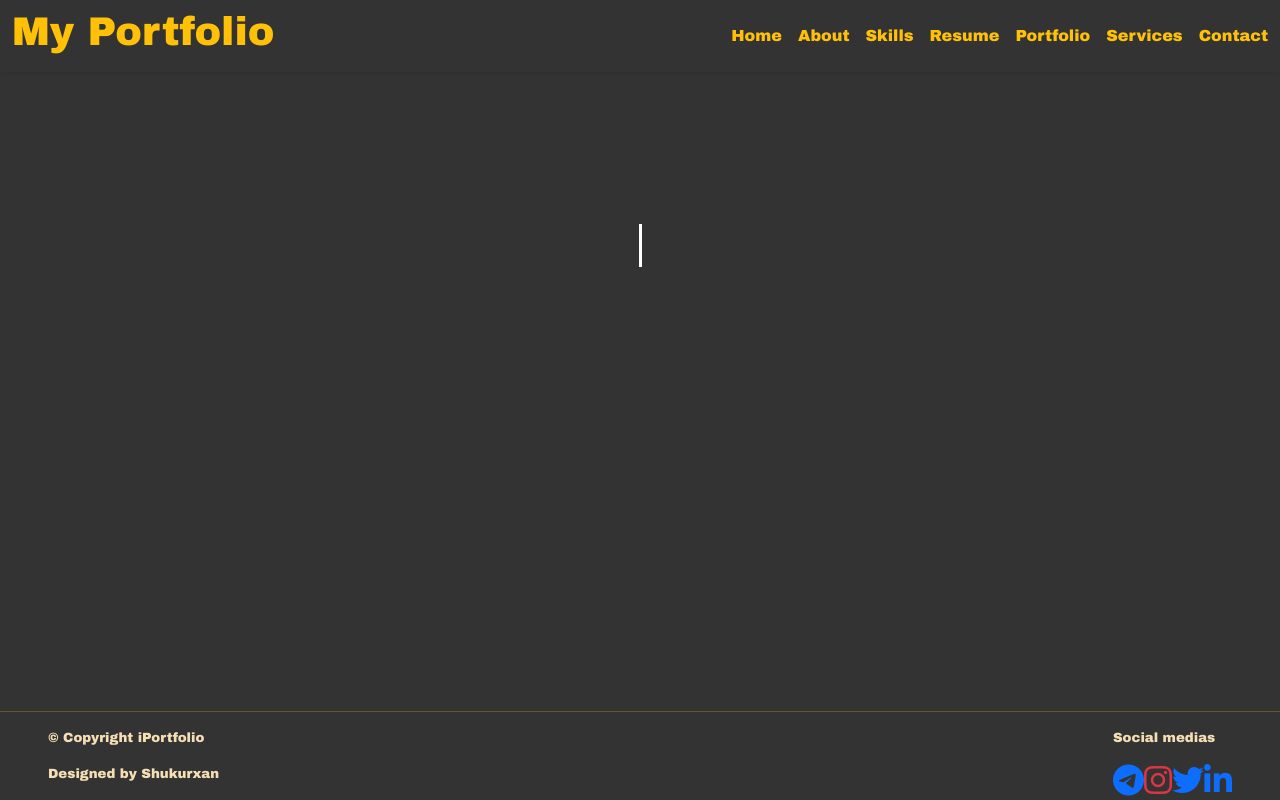
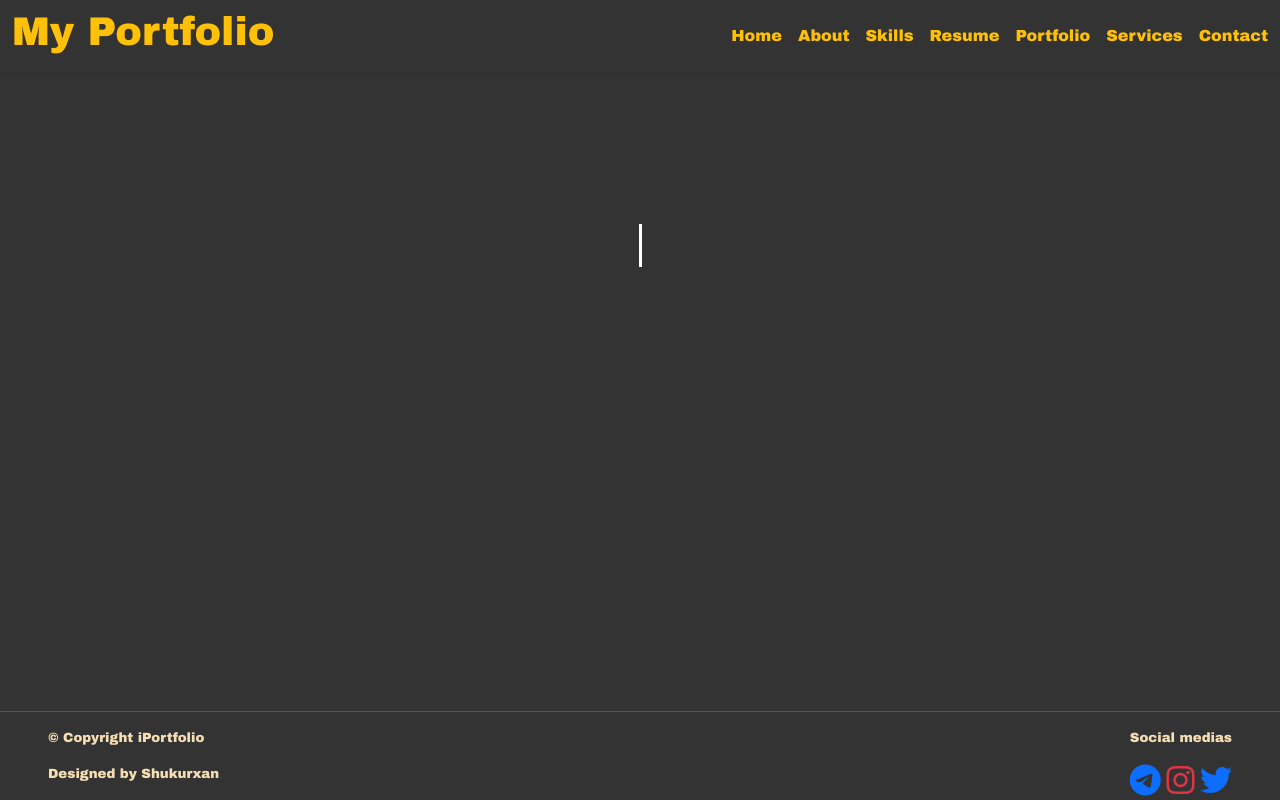
Before and after one commit to Shukurxan/MyPortfolio, a React (Create React App) app: page / in a window 1280 px wide. Built offline with nearby package versions, Linux system fonts and the light colour scheme.

Commit message:
linkedin

```diff
--- a/src/components/foot.jsx
+++ b/src/components/foot.jsx
@@ -17,7 +17,6 @@ export default class foot extends Component {
                     <a href="https://www.telegram.me/kali_pro"><i class="fa-brands fa-telegram fs-2"></i></a>
                     <a href="https://www.instagram.com/shukurxan777"><i class="fa-brands fa-instagram fs-2 text-danger"></i></a>
                     <a href="https://www.twitter.com/shukurxan777"><i class="fa-brands fa-twitter fs-2"></i></a>
-                    <a href="https://uz.linkedin.com/in/shukurulloh-abduqayumov-6a77a8250?trk=people_directory"><i class="fa-brands fa-linkedin-in fs-2"></i></a>
                 </div>
             </div>
         </div>
```
